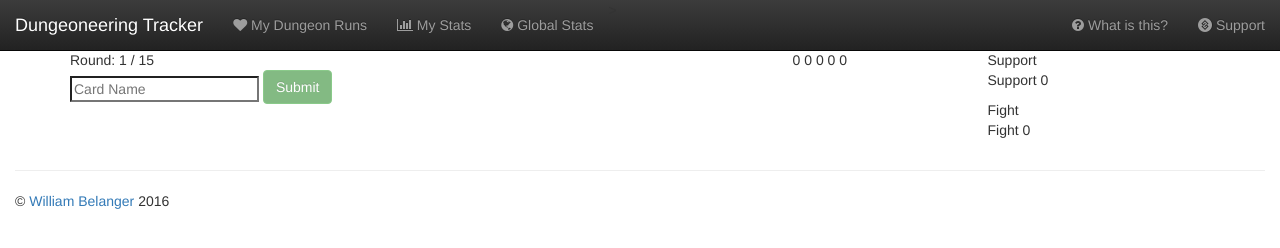
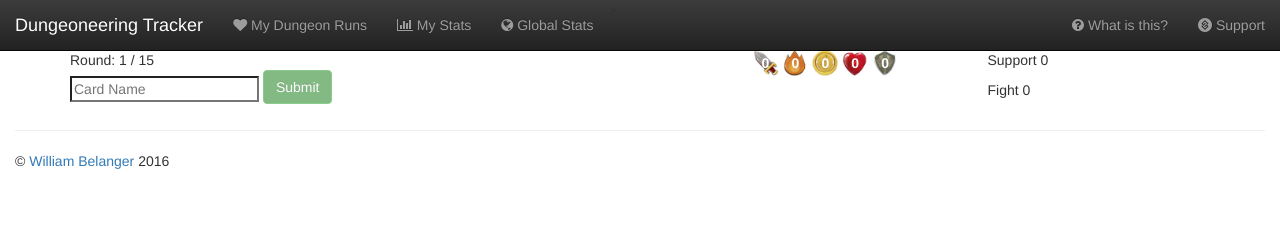
Before and after one commit to Merwer/Chronicle-Dungeoneering-Tracker, a plain HTML site: page draft.html in a window 1280 px wide. Drawn offline with nearby package versions, Linux system fonts and the light colour scheme.

Commit message:
Added icons to draft overview & card list

```diff
--- a/css/draft.css
+++ b/css/draft.css
@@ -46,12 +46,22 @@
     list-style-type: none;
 }
 
+.rewards,
 .rewards li {
-    display: inline;
+    margin: 0;
+    padding: 0;
+}
+
+.rewards li {
+    display: inline-block;
 }
 
 .card-selections li {
     background-color: darkkhaki;
+}
+
+.card-selections li .value {
+    display: inline-block;
 }
 
 .card-selections li .count {
@@ -63,16 +73,8 @@
     content: "x";
 }
 
-.support-selections:before {
-    content: "Support";
-}
-
 .support-selections li .value {
     background-color: gold;
-}
-
-.fight-selections:before {
-    content: "Fight";
 }
 
 .fight-selections li .value {
--- a/css/main.css
+++ b/css/main.css
@@ -4,8 +4,17 @@ body {
 }
 
 .icon {
-    width: 35px;
-    height: 35px;
+    display: block;
+    background-repeat: no-repeat;
+    background-position: 50% 50%;
+    background-size: contain;
+    width: 26px;
+    height: 26px;
+    line-height: 26px;
+    font-size: 1em;
+    text-align: center;
+    color: white;
+    font-weight: bold;
 }
 
 .weapon {
--- a/js/draft.js
+++ b/js/draft.js
@@ -111,7 +111,7 @@ chronicle.dungeoneering.draft = (function ($) {
 
     var addCardToSupport = function (card) {
         var item = $('<li>');
-        item.append($('<span>').addClass('value').html(card.goldCost));
+        item.append($('<span>').addClass('icon').addClass('gold').addClass('value').html(card.goldCost));
         item.append($('<span>').addClass('name').html(card.name));
         item.append($('<span>').addClass('count').html(1));
         $('.support-selections').append(item);
@@ -120,7 +120,7 @@ chronicle.dungeoneering.draft = (function ($) {
 
     var addCardToAttack = function (card) {
         var item = $('<li>');
-        item.append($('<span>').addClass('value').html(card.health));
+        item.append($('<span>').addClass('icon').addClass('health').addClass('value').html(card.health));
         item.append($('<span>').addClass('name').html(card.name));
         item.append($('<span>').addClass('count').html(1));
         $('.fight-selections').append(item);
```
Also changed, not shown: img/icons/armour.png (added), img/icons/attack.png (added), img/icons/gold.png (added), img/icons/health.png (added), img/icons/weapon.png (added).
